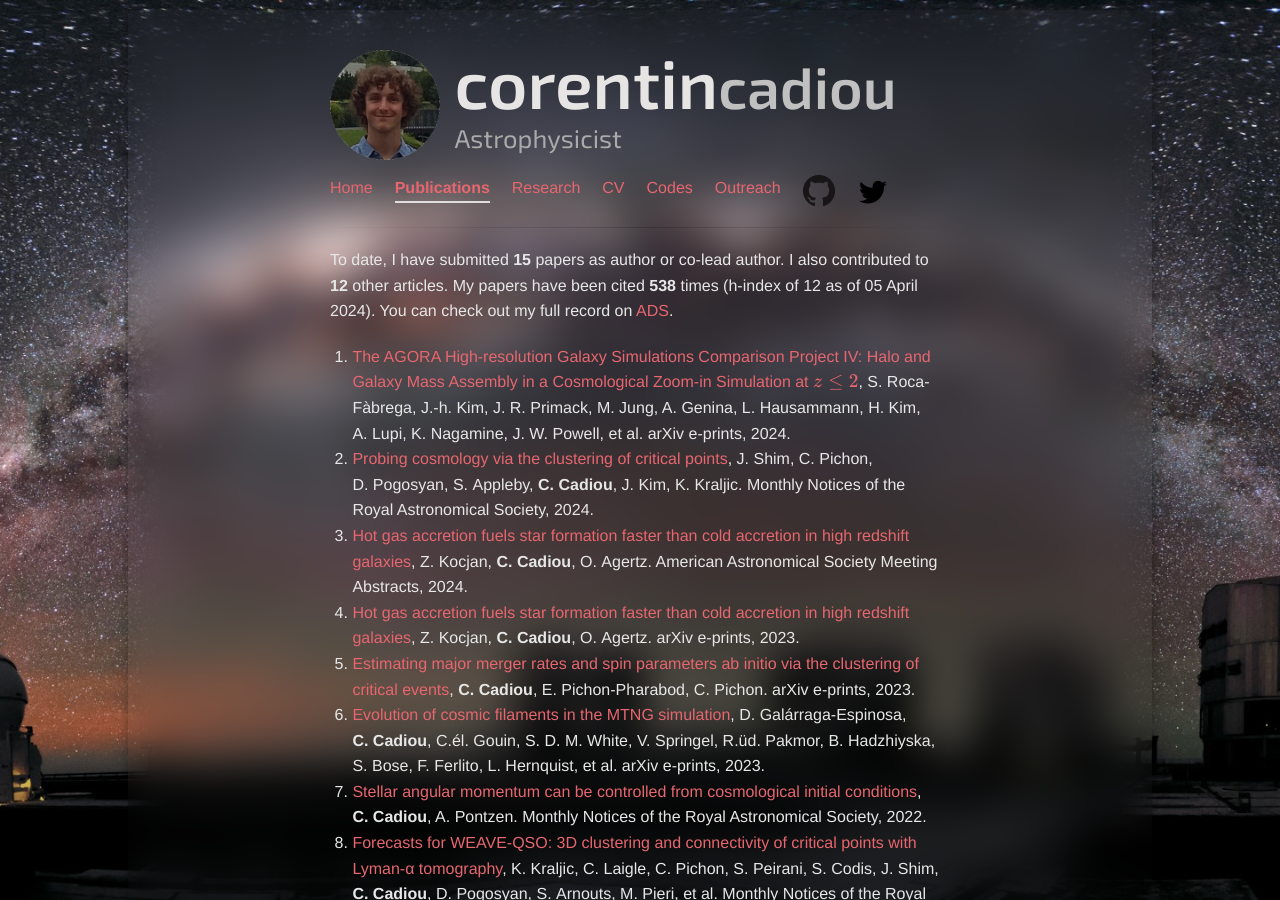
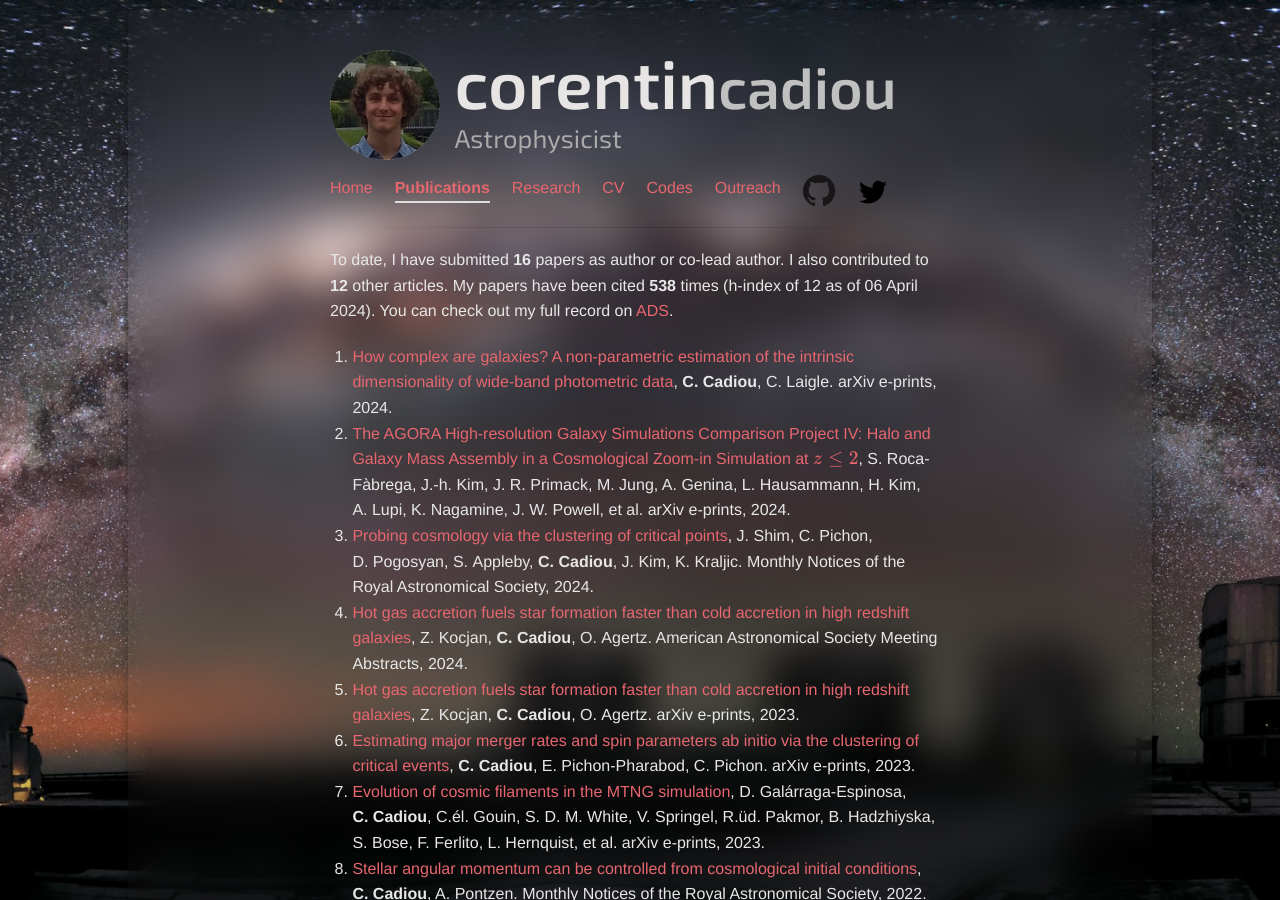
Before and after one commit to cphyc/cphyc.github.io, a Jekyll site: the page built from publications/index.html, in a window 1280 px wide and 900 px high. Built offline with Jekyll 4.4.1, drawn with Linux system fonts in a browser that asks for light colours; nearby versions of some CDN libraries.

Commit message:
chore: autopublish 2024-04-06T00:01:19Z

```diff
--- a/publications/index.html
+++ b/publications/index.html
@@ -6,12 +6,24 @@ description: My Publications
 ---
 
 <p>
-  To date, I have submitted <b>15</b> papers as author or co-lead author.
+  To date, I have submitted <b>16</b> papers as author or co-lead author.
   I also contributed to <b>12</b> other articles.
-  My papers have been cited <b>538</b> times (h-index of 12 as of 05 April 2024).
+  My papers have been cited <b>538</b> times (h-index of 12 as of 06 April 2024).
   You can check out my full record on <a href="https://ui.adsabs.harvard.edu/search/filter_database_fq_database=AND&filter_database_fq_database=database%3A%22astronomy%22&fq=%7B!type%3Daqp%20v%3D%24fq_database%7D&fq_database=(database%3A%22astronomy%22)&p_=0&q=((author%3A%22%22))&sort=date%20desc%2C%20bibcode%20desc" target="_blank">ADS</a>.
 </p>
 <ol>
+
+  <li>
+    <a href="https://arxiv.org/abs/2404.02962">How complex are galaxies? A non-parametric estimation of the intrinsic dimensionality of wide-band photometric data</a>,
+
+    <b>
+      C.&nbsp;Cadiou</b>,
+
+
+      C.&nbsp;Laigle.
+
+    arXiv e-prints, 2024.
+  </li>
 
   <li>
     <a href="https://arxiv.org/abs/2402.06202">The AGORA High-resolution Galaxy Simulations Comparison Project IV: Halo and Galaxy Mass Assembly in a Cosmological Zoom-in Simulation at $z\le2$</a>,
```
